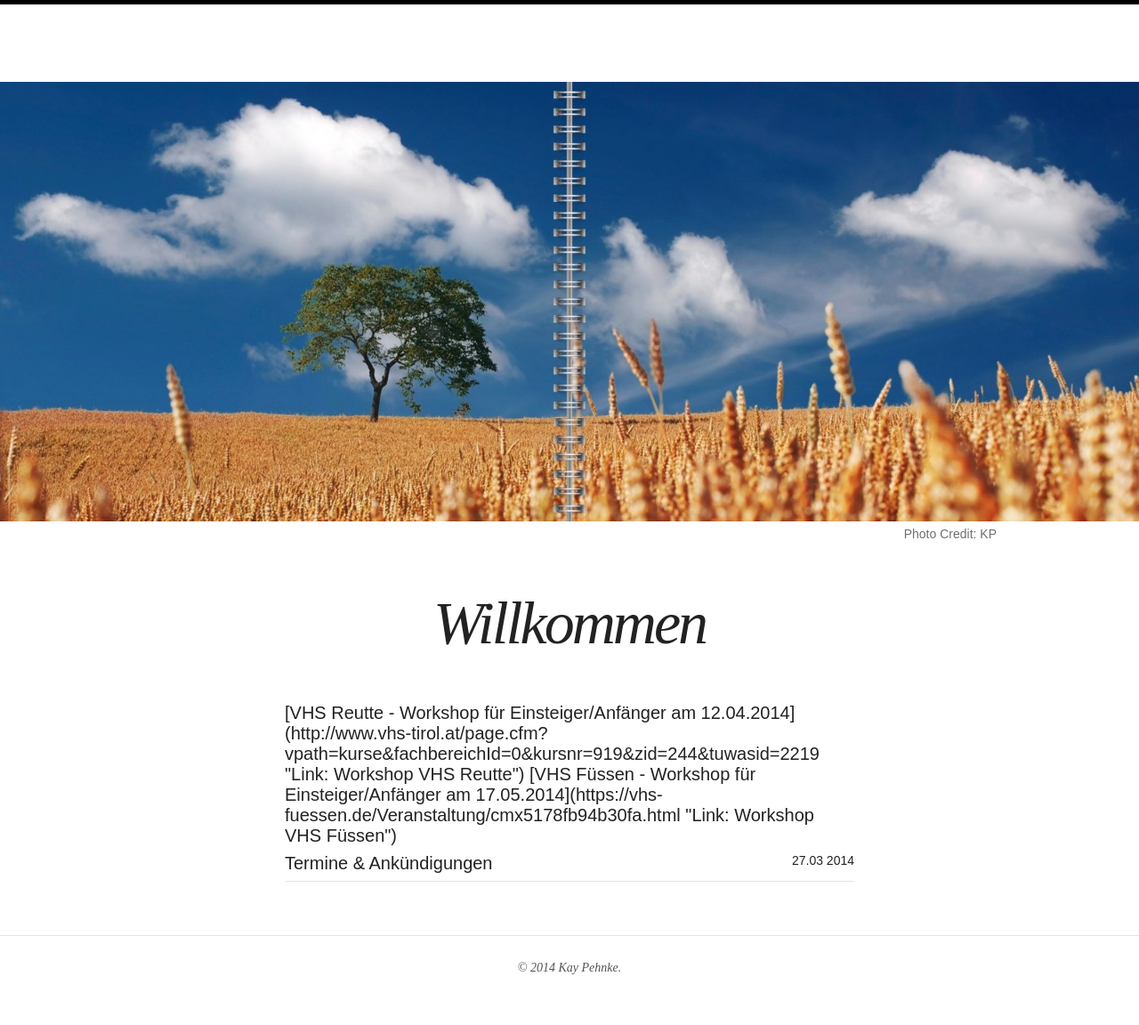
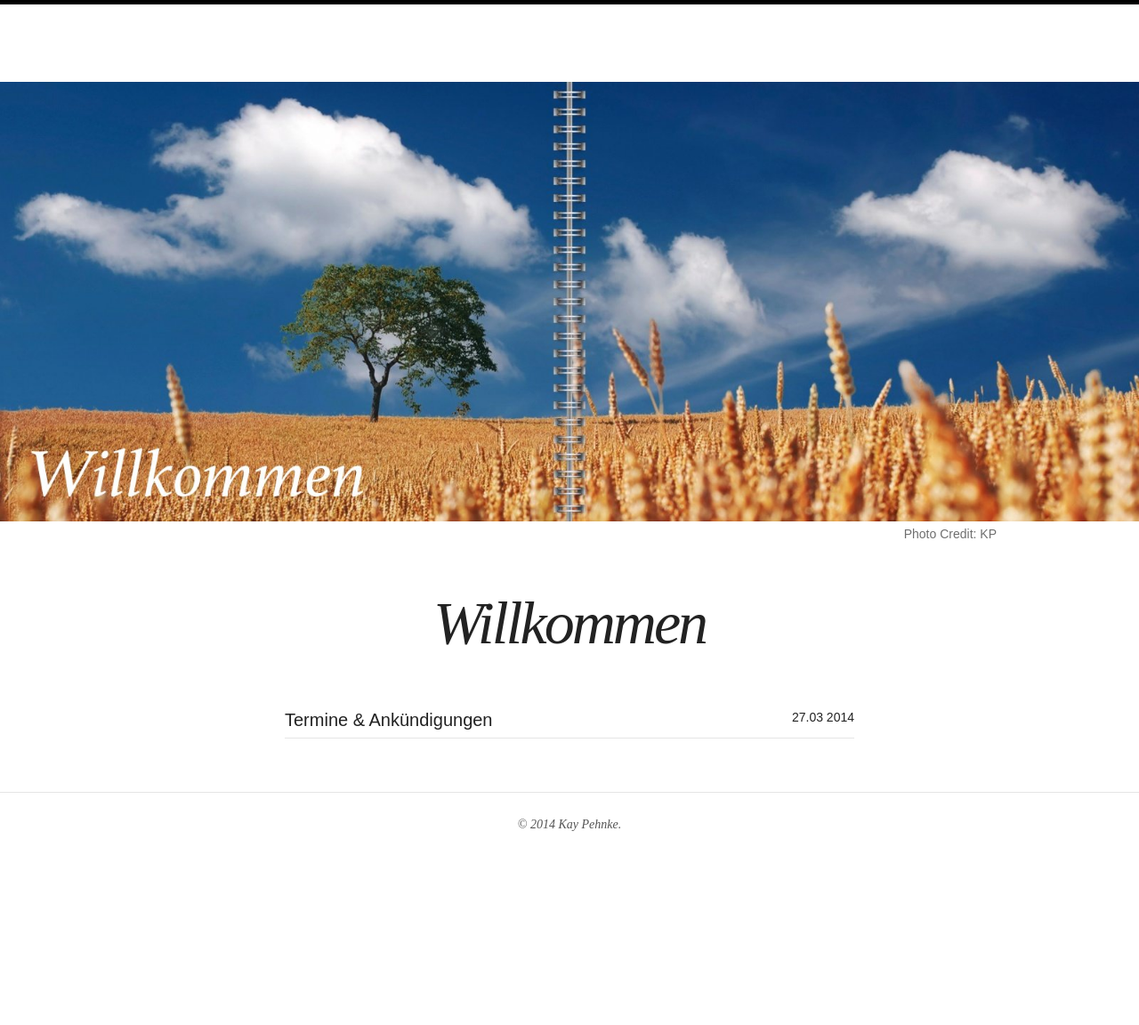
Before and after one commit to kay-pehnke/kay-pehnke.github.io, a Jekyll site: the page built from index.html, in a window 1280 px wide. Shown: the whole page at 89% size. Built offline with Jekyll 4.4.1, drawn with Linux system fonts in a browser that asks for light colours; nearby versions of some CDN libraries; after the commit the page ends 991 px from its top, so only the background shows below that.

Commit message:
Home geändert (Bild mit Willkommen)

```diff
--- a/index.html
+++ b/index.html
@@ -4,16 +4,11 @@ title: Willkommen
 description: "Kay Pehnke Seite."
 tags: [kaypehnke]
 image:
-  feature: korn2.jpg
+  feature: korn3.jpg
   credit: KP
   creditlink: http://www.kay-pehnke.de
 
 ---
-
-[VHS Reutte - Workshop für Einsteiger/Anfänger am 12.04.2014](http://www.vhs-tirol.at/page.cfm?vpath=kurse&fachbereichId=0&kursnr=919&zid=244&tuwasid=2219 "Link: Workshop VHS Reutte")
-
-[VHS Füssen - Workshop für Einsteiger/Anfänger am 17.05.2014](https://vhs-fuessen.de/Veranstaltung/cmx5178fb94b30fa.html "Link: Workshop VHS Füssen")
-
 
 <ul class="post-list">
 {% for post in site.posts %}
```
Also changed, not shown: images/korn.jpg (deleted), images/korn3.jpg (added).
